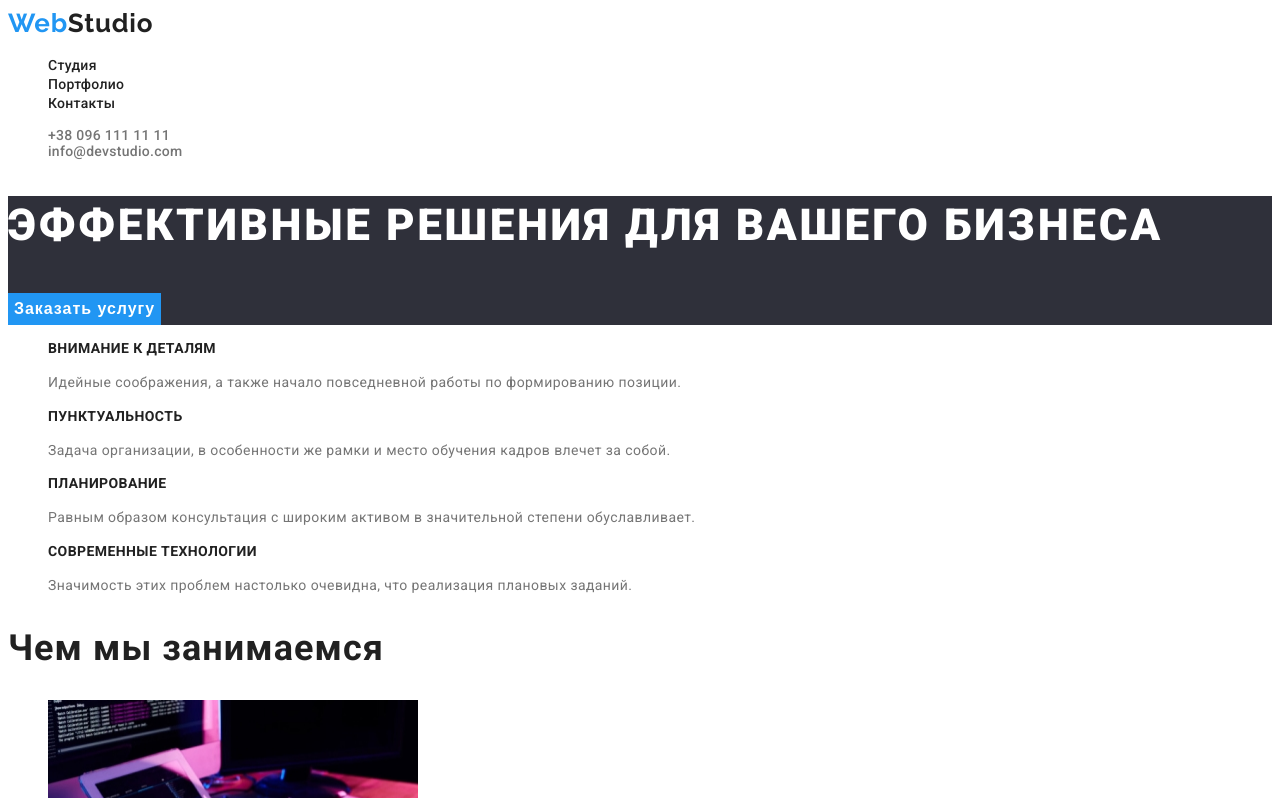
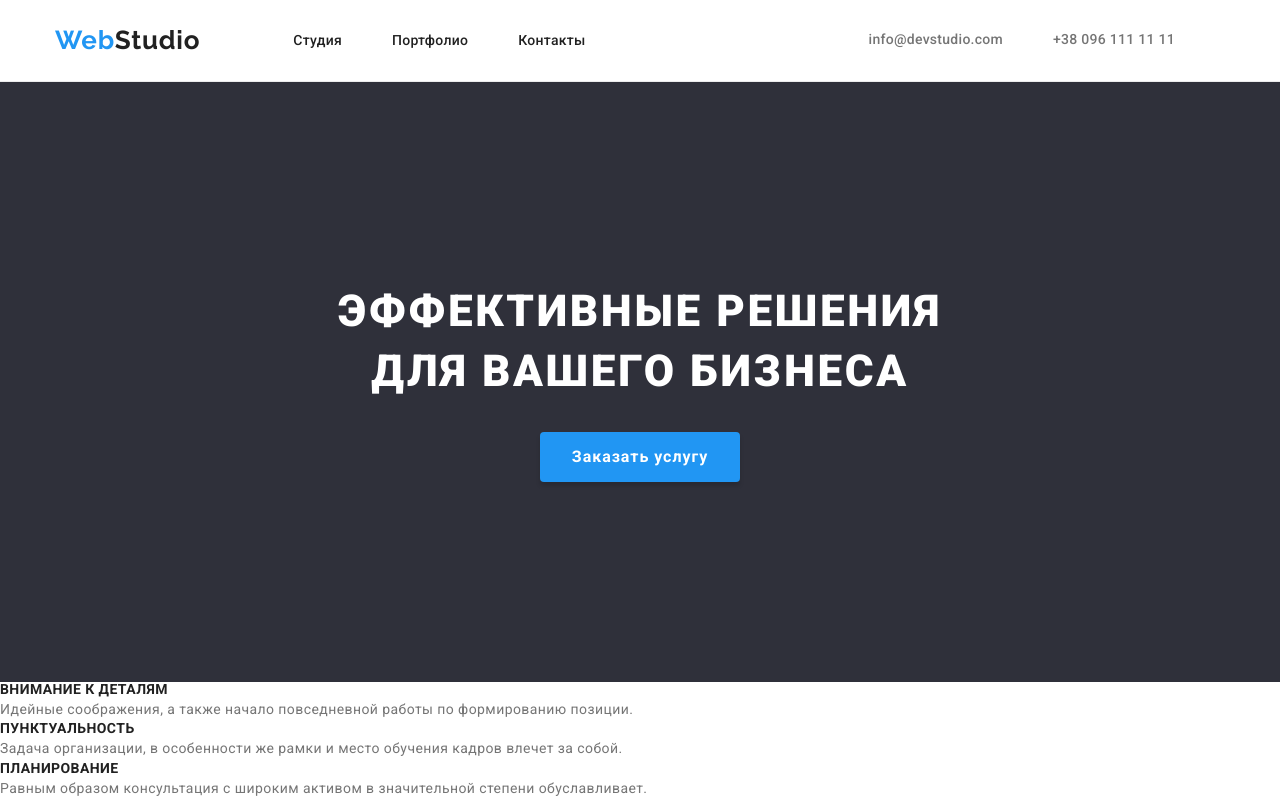
Before and after one commit to fatrathat/goit-markup-hw-02, a plain HTML site: page index.html in a window 1280 px wide. Shown: the top 798 px of the page. Drawn offline with nearby package versions, Linux system fonts and the light colour scheme.

Commit message:
Обновление style.css, index и portfolio.html

```diff
--- a/css/style.css
+++ b/css/style.css
@@ -1,4 +1,4 @@
-/* Common variables*/
+/*-------------Common variables-------------*/
 :root {
   --background-color: #2f303a;
   --logo-header-color: #000000;
@@ -11,21 +11,67 @@
   --button-main-color: #f5f4fa;
 }
 
-/* General style */
+/*-------------Reset styles-------------*/
+p,
+h1,
+h2,
+h3,
+h4,
+h5,
+h6 {
+  margin: 0;
+}
+
+ul {
+  margin: 0;
+  padding: 0;
+}
+
+img {
+  display: block;
+}
+
+button {
+  cursor: pointer;
+}
+
+.container {
+  width: 1200px;
+  padding-left: 15px;
+  padding-right: 15px;
+  margin: 0 auto;
+}
+
+/*-------------General style-------------*/
 body {
   font-family: Roboto, sans-serif;
   color: var(--first-text-color);
 }
 
 .list {
-  list-style: none; /* */
+  list-style: none;
 }
 
 .link {
   text-decoration: none;
 }
 
-/* Header content */
+/*-------------Header content-------------*/
+.header {
+  padding: 25px 0 25px 0;
+  border-bottom: 1px solid #ececec;
+}
+
+.header-container {
+  display: flex;
+  align-items: center;
+}
+
+.header-nav {
+  display: flex;
+  align-items: center;
+}
+
 .logo {
   font-family: Raleway;
   font-weight: 700;
@@ -39,10 +85,19 @@ body {
 }
 .logo-black {
   color: var(--first-text-color);
+  margin-right: 93px;
 }
 
 .logo-white {
   color: var(--main-title-color);
+}
+
+.header-list {
+  display: flex;
+}
+
+.header-item:not(last-child) {
+  margin-right: 50px;
 }
 
 .header-link {
@@ -64,6 +119,9 @@ body {
   line-height: 1.14;
   letter-spacing: 0.02em;
   color: var(--second-text-color);
+  display: flex;
+  flex-direction: row-reverse;
+  margin-left: auto;
 }
 
 .header-contacts:hover,
@@ -71,8 +129,11 @@ body {
   color: var(--accent-text-color);
 }
 
+/*----------------Main content----------------*/
+/*-------------Title content-------------*/
 .hero {
   background-color: var(--background-color);
+  padding: 200px 0 200px 0;
 }
 
 .hero-title {
@@ -81,8 +142,9 @@ body {
   line-height: 1.36;
   letter-spacing: 0.06em;
   text-transform: uppercase;
-
+  margin-bottom: 30px;
   color: var(--main-title-color);
+  text-align: center;
 }
 
 .hero-button {
@@ -93,9 +155,15 @@ body {
   border: 0;
   color: var(--main-title-color);
   background: var(--accent-text-color);
-  cursor: pointer;
+  box-shadow: 0px 4px 4px rgba(0, 0, 0, 0.15);
+  border-radius: 4px;
+  width: 200px;
+  height: 50px;
+  display: block;
+  margin: 0 auto;
 }
 
+/*-------------Features content-------------*/
 .features-title {
   font-weight: 700;
   font-size: 14px;
--- a/index.html
+++ b/index.html
@@ -11,6 +11,13 @@
       href="https://fonts.googleapis.com/css2?family=Raleway:wght@700&family=Roboto:wght@400;500;700;900&display=swap"
       rel="stylesheet"
     />
+    <link
+      rel="stylesheet"
+      href="https://cdnjs.cloudflare.com/ajax/libs/modern-normalize/1.1.0/modern-normalize.min.css"
+      integrity="sha512-wpPYUAdjBVSE4KJnH1VR1HeZfpl1ub8YT/NKx4PuQ5NmX2tKuGu6U/JRp5y+Y8XG2tV+wKQpNHVUX03MfMFn9Q=="
+      crossorigin="anonymous"
+      referrerpolicy="no-referrer"
+    />
     <link rel="stylesheet" href="./css/style.css" />
   </head>
 
@@ -18,6 +25,7 @@
     <!-- Header content -->
     <header class="header">
       <!-- Main nav -->
+      <div class="container header-container">
         <nav class="header-nav">
           <a class="link logo logo-black" href="./index.html"
             ><span class="logo-span">Web</span>Studio</a
@@ -45,14 +53,20 @@
             <a class="link header-contacts" href="mailto:info@devstudio.com">info@devstudio.com</a>
           </li>
         </ul>
+      </div>
     </header>
 
     <!-- Main content -->
     <main>
       <!-- Title -->
-      <section class="hero">
-        <h1 class="hero-title">Эффективные решения для вашего бизнеса</h1>
+      <section class="hero section">
+        <div class="container hero-container">
+          <h1 class="hero-title">
+            Эффективные решения<br />
+            для вашего бизнеса
+          </h1>
           <button class="hero-button">Заказать услугу</button>
+        </div>
       </section>
 
       <!-- Features  -->
```
Also changed, not shown: portfolio.html (+7 -0 lines). Lines whose indentation alone changed are shown as unchanged.
